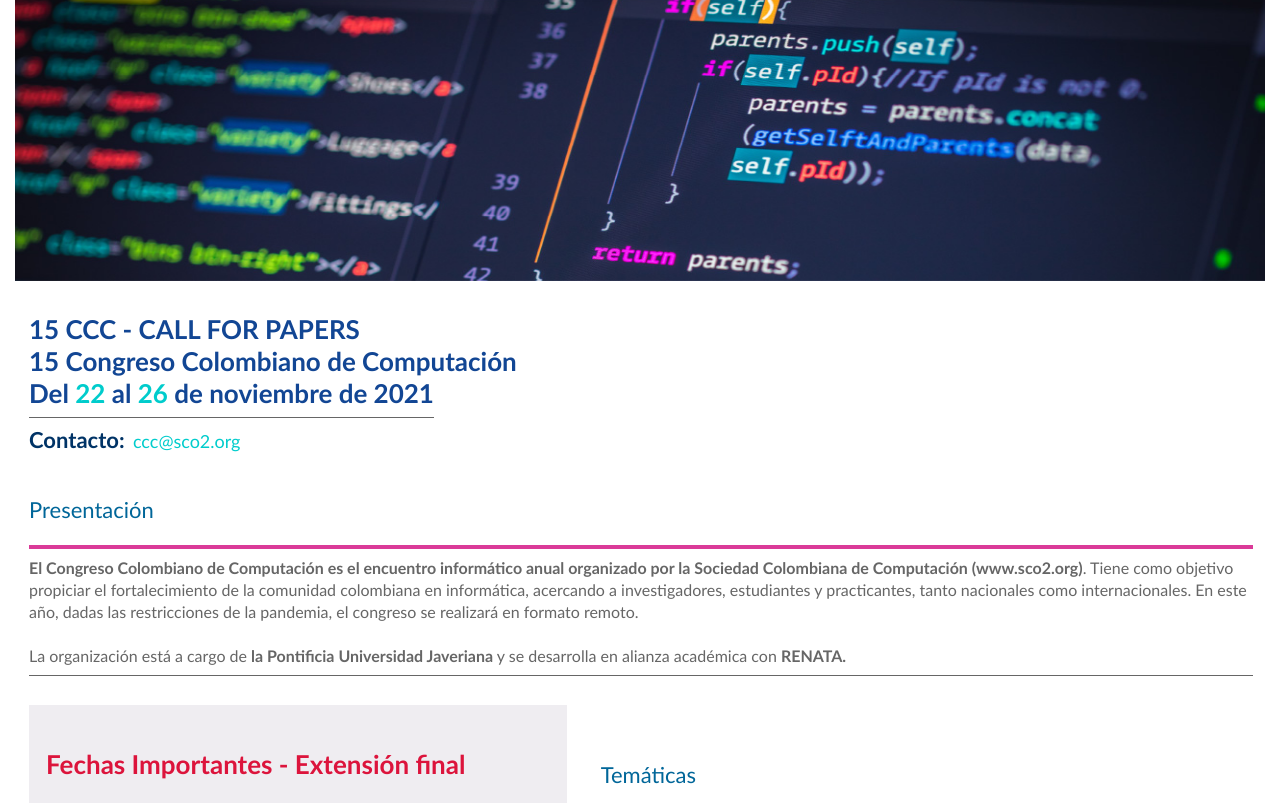
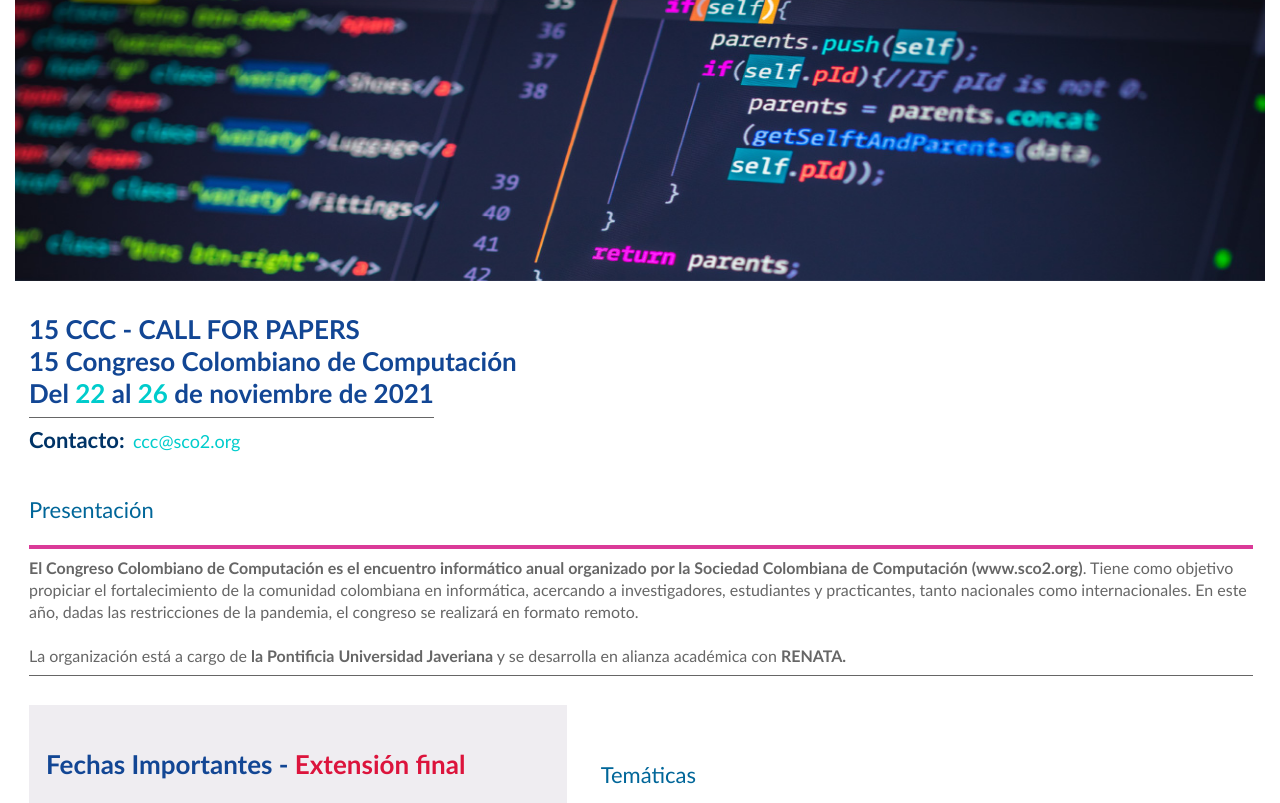
Before and after one commit to rafaelpaez/15ccc, a plain HTML site: page index.html in a window 1280 px wide. Shown: the part 137-940 px from the top of the page. Drawn offline with Linux system fonts and the light colour scheme.

Commit message:
Add files via upload

```diff
--- a/index.html
+++ b/index.html
@@ -155,7 +155,7 @@ body {
                   <tr>
                     <td width="44%" valign="top" bgcolor="#EFEDF1"><table width="100%" border="0" cellspacing="0" cellpadding="17">
                       <tr>
-                          <p class="extension">Fechas Importantes - <span class ="extension">Extensión final</span></p>
+                          <p class="fechainicios">Fechas Importantes - <span class ="extension">Extensión final</span></p>
                           <hr align="left" width="44%" size="4" color="#C36" />
                           <p class="cuerpo"><span class="bold">Extensión fecha de cierre para el envío de artículos:</span><br />
                             <span class="extension">  27 de Agosto de 2021</span><br />
```
Lines whose indentation alone changed are shown as unchanged.
